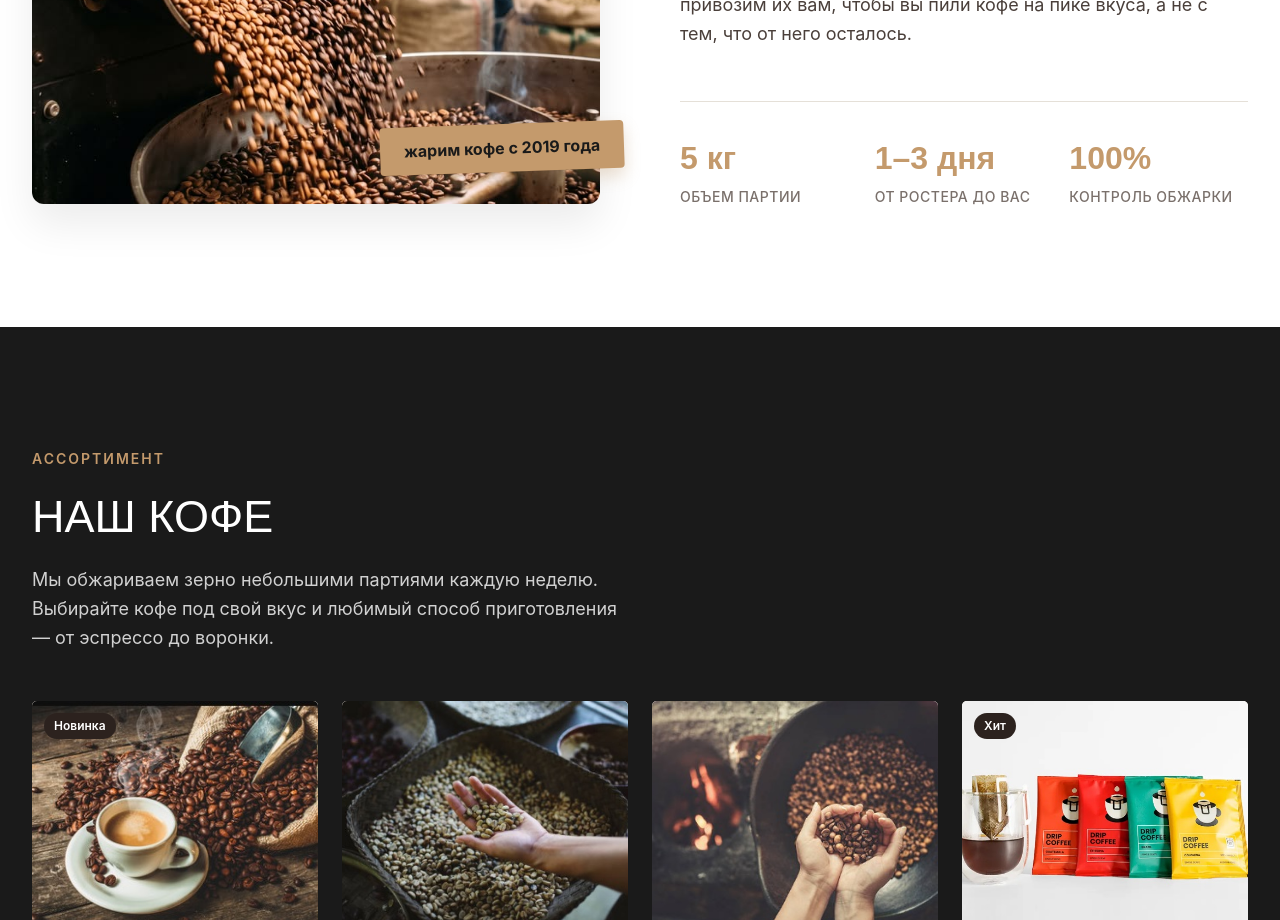
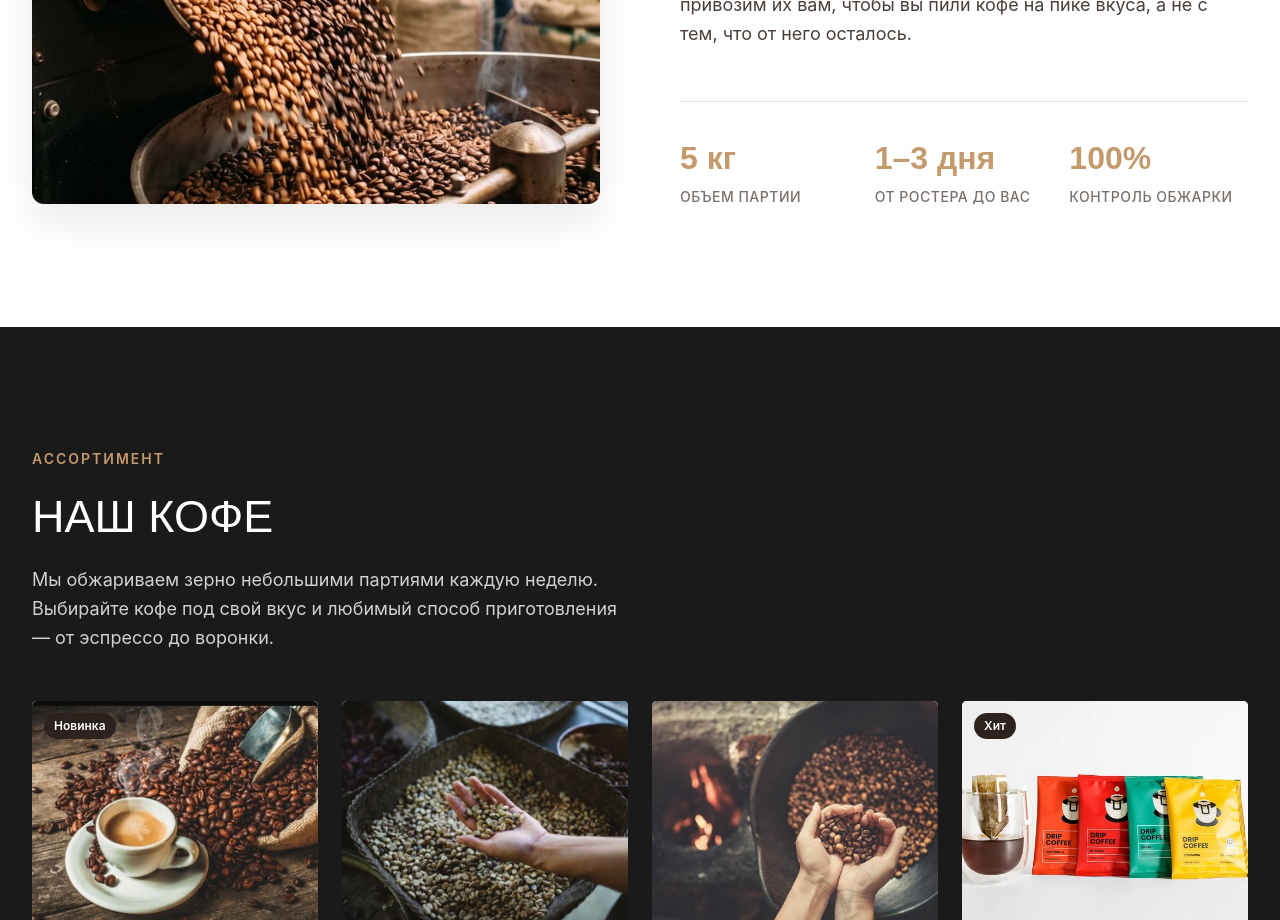
Before and after one commit to MironovNick/vitai_world_tz, a Next.js app: page / in a window 1280 px wide. Shown: the part 1340-2260 px from the top of the page. Built offline with nearby package versions, Linux system fonts and the light colour scheme.

Commit message:
убран элемент в разделе Founders

```diff
--- a/app/Founders.tsx
+++ b/app/Founders.tsx
@@ -21,8 +21,6 @@ export const Founders = () => {
                             style={{ objectFit: 'cover' }}
                         />
                     </ImageWrapper>
-                    {/* Декоративный элемент, отсылающий к крафту */}
-                    <Badge>жарим кофе с 2019 года</Badge>
                 </ImageColumn>
 
                 {/* Правая колонка: Текст */}
```
